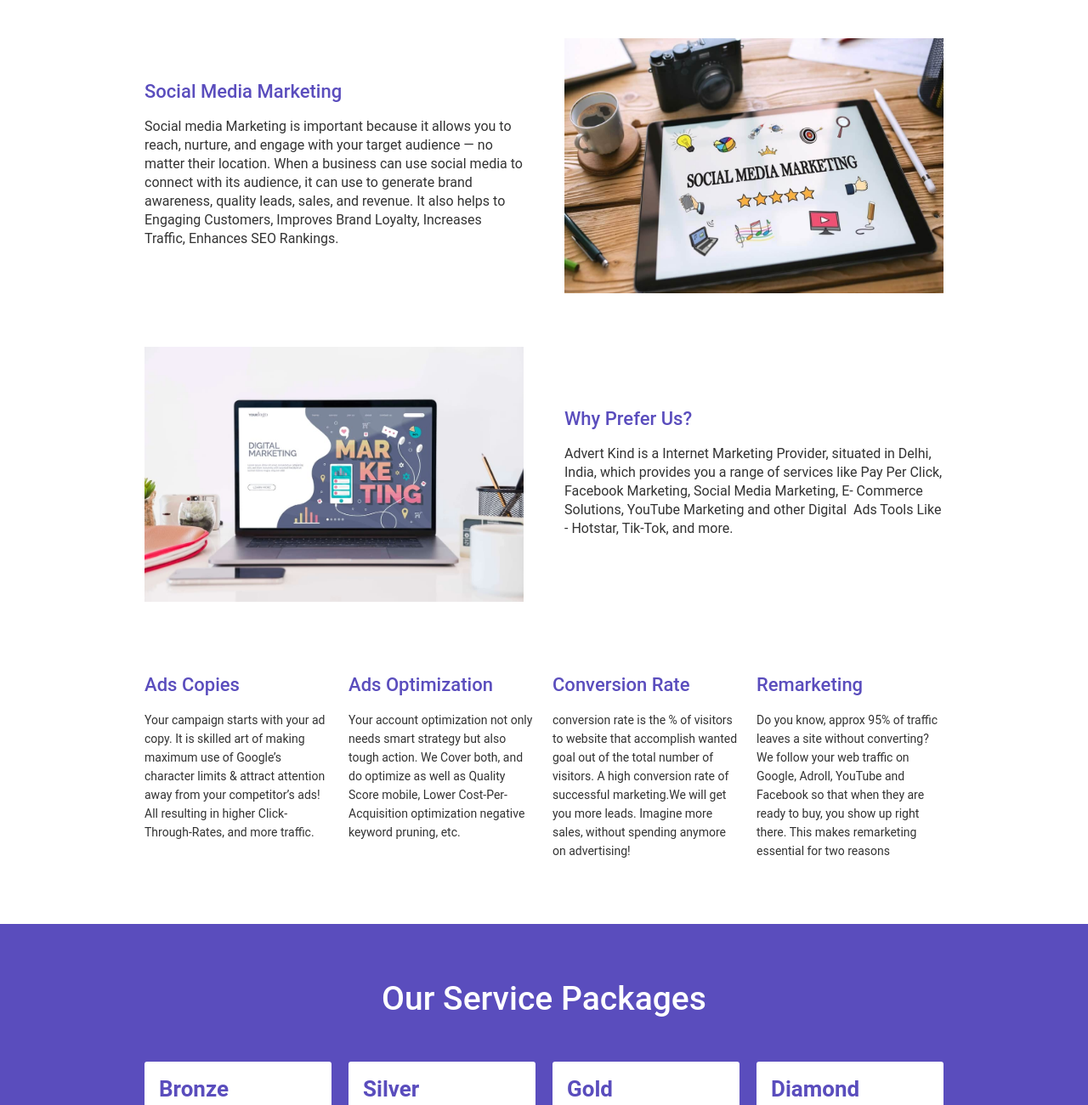
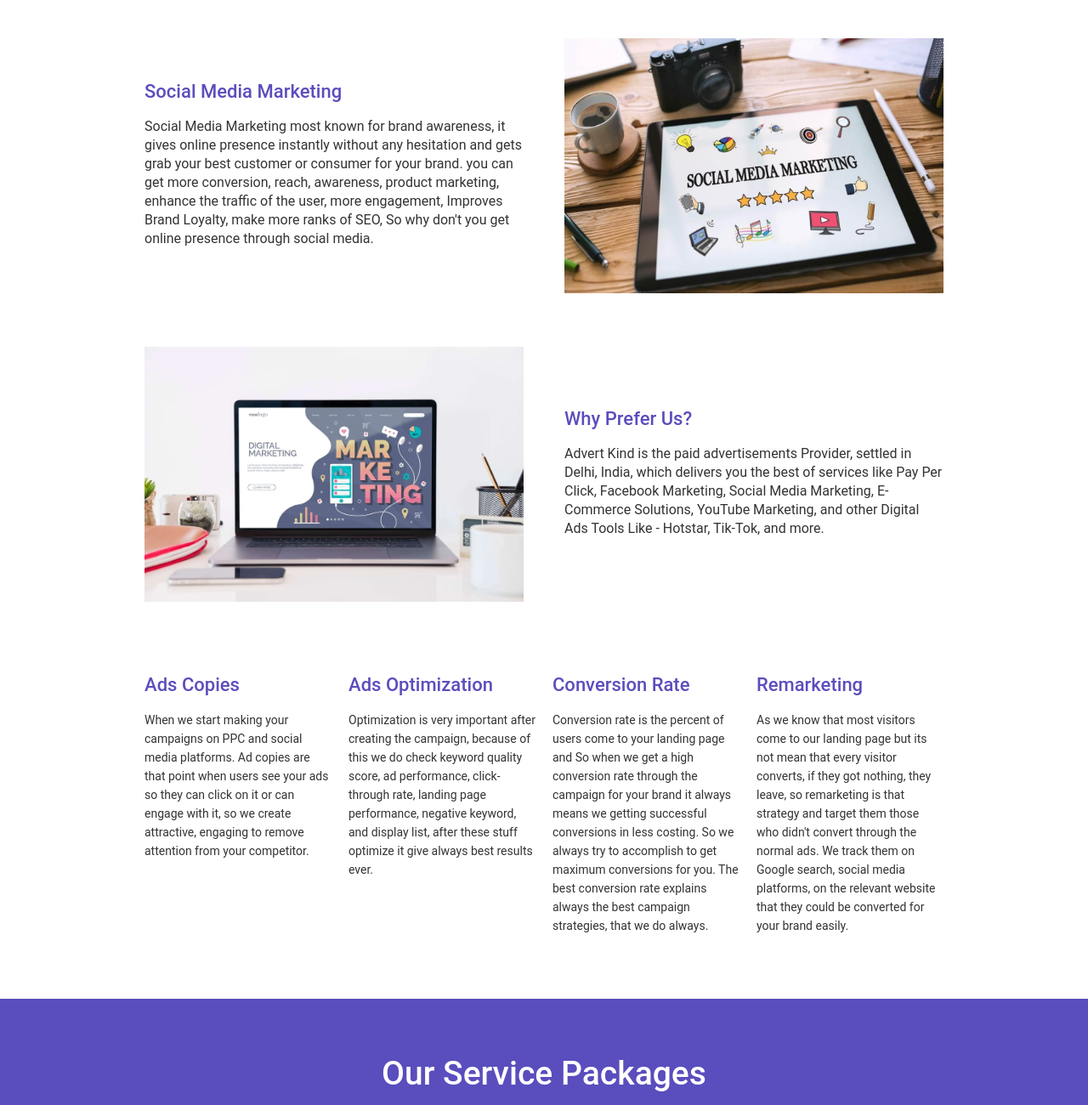
Before and after one commit to advertkind/Gauravs-Personal-Website, a plain HTML site: page index.html in a window 1280 px wide. Shown: the part 1102-2402 px from the top of the page at 85% size. Drawn offline with nearby package versions, Linux system fonts and the light colour scheme; a script that the page names is missing.

Commit message:
Update index.html

```diff
--- a/index.html
+++ b/index.html
@@ -108,18 +108,19 @@ function gtag_report_conversion(url) {
         <div class="main-grid-block"><img src="images/2.jpg" srcset="images/2-p-500.jpeg 500w, images/2.jpg 1920w" sizes="(max-width: 479px) 93vw, (max-width: 767px) 46vw, (max-width: 991px) 347px, 446px" alt="" class="feature-image">
           <div class="grid-content">
             <h3 class="ppc-headline">Google Ads - PPC</h3>
-            <p class="ppc-paragraph">The benefit of <strong>Google AdWords</strong> is that it works faster than SEO. This solution which allows businesses &amp; website owners like you to bid on the chance to show an ads next to searches on Google, You only pay when someone clicks on your ad to visit your site or call your business.Its also gives you the option of promoting your business outside of Google Search, by showing ads on relevant websites in the Google Display Network.</p>
+            <p class="ppc-paragraph">PPC always is known for a paid advertisement to search engine, where the clients pay for the per click that could show their ads. PPC always helps you to instantly boost your sales and brand awareness. PPC works always faster than SEO or other promotions & it has also an alternative to advertise your brand beyond the Google search and show your ads other best and related websites. So don't sit relax and advertise your brand through PPC and get more business.</p>
           </div>
         </div>
         <div class="main-grid-block">
           <div class="grid-content">
             <h3 class="ppc-headline">Social Media Marketing</h3>
-            <p class="ppc-paragraph">Social media Marketing is important because it allows you to reach, nurture, and engage with your target audience — no matter their location. When a business can use social media to connect with its audience, it can use to generate brand awareness, quality leads, sales, and revenue. It also helps to Engaging Customers, Improves Brand Loyalty, Increases Traffic, Enhances SEO Rankings.</p>
+            <p class="ppc-paragraph">Social Media Marketing most known for brand awareness, it gives online presence instantly without any hesitation and gets grab your best customer or consumer for your brand. you can get more conversion, reach, awareness, product marketing, enhance the traffic of the user, more engagement, Improves Brand Loyalty, make more ranks of SEO, So why don't you get online presence through social media.</p>
           </div><img src="images/66.jpg" id="w-node-458ff883a69c-747b7de5" alt="" class="feature-image"></div>
         <div class="main-grid-block"><img src="images/3655099.jpg" srcset="images/3655099-p-1080.jpeg 1080w, images/3655099-p-1600.jpeg 1600w, images/3655099-p-2000.jpeg 2000w, images/3655099-p-2600.jpeg 2600w, images/3655099-p-3200.jpeg 3200w, images/3655099.jpg 6016w" sizes="(max-width: 479px) 93vw, (max-width: 767px) 46vw, (max-width: 991px) 347px, 446px" alt="" class="feature-image">
           <div class="grid-content">
             <h3 class="sm-heading">Why Prefer Us?</h3>
-            <p class="ppc-paragraph">Advert Kind is a Internet Marketing Provider, situated in Delhi, India, which provides you a range of services like Pay Per Click, Facebook Marketing, Social Media Marketing, E- Commerce Solutions, YouTube Marketing and other Digital  Ads Tools Like - Hotstar, Tik-Tok, and more.</p>
+            <p class="ppc-paragraph">Advert Kind is the paid advertisements  Provider, settled in Delhi, India, which delivers you the best of services like Pay Per Click, Facebook Marketing, Social Media Marketing, E-Commerce Solutions, YouTube Marketing, and other Digital  Ads Tools Like - Hotstar, Tik-Tok, and more.
+</p>
           </div>
         </div>
       </div>
@@ -127,25 +128,26 @@ function gtag_report_conversion(url) {
         <div class="w-col w-col-3">
           <div class="feature">
             <h3 class="ads-copy">Ads Copies</h3>
-            <p class="ads-copy-pargrapght">Your campaign starts with your ad copy. It is skilled art of making maximum use of Google’s character limits &amp; attract attention away from your competitor’s ads! All resulting in higher Click-Through-Rates, and more traffic.</p>
+            <p class="ads-copy-pargrapght">When we start making your campaigns on PPC and social media platforms. Ad copies are that point when users see your ads so they can click on it or can engage with it, so we create attractive, engaging to remove attention from your competitor. </p>
           </div>
         </div>
         <div class="w-col w-col-3">
           <div class="feature">
             <h3 class="heading-4">Ads Optimization</h3>
-            <p class="paragraph">Your account optimization not only needs smart strategy but also tough action. We Cover both, and do optimize as well as Quality Score mobile, Lower Cost-Per-Acquisition optimization negative keyword pruning, etc.</p>
+            <p class="paragraph">Optimization is very important after creating the campaign, because of this we do check keyword quality score, ad performance, click-through rate, landing page performance, negative keyword, and display list, after these stuff optimize it give always best results ever.
+</p>
           </div>
         </div>
         <div class="w-col w-col-3">
           <div class="feature">
             <h3 class="conversion-headline">Conversion Rate</h3>
-            <p class="conversion-paragraph">conversion rate is the % of visitors to website that accomplish wanted goal out of the total number of visitors. A high conversion rate of successful marketing.We will get you more leads. Imagine more sales, without spending anymore on advertising!</p>
+            <p class="conversion-paragraph">Conversion rate is the percent of users come to your landing page and So when we get a high conversion rate through the campaign for your brand it always means we getting successful conversions in less costing. So we always try to accomplish to get maximum conversions for you. The best conversion rate explains always the best campaign strategies, that we do always.</p>
           </div>
         </div>
         <div class="w-col w-col-3">
           <div class="feature">
             <h3 class="heading-5">Remarketing</h3>
-            <p class="paragraph-2">Do you know, approx 95% of traffic leaves a site without converting? We follow your web traffic on Google, Adroll, YouTube and Facebook so that when they are ready to buy, you show up right there. This makes remarketing essential for two reasons</p>
+            <p class="paragraph-2">As we know that most visitors come to our landing page but its not mean that every visitor converts, if they got nothing, they leave, so remarketing is that strategy and target them those who didn't convert through the normal ads. We track them on Google search, social media platforms, on the relevant website that they could be converted for your brand easily.</p>
           </div>
         </div>
       </div>
```
